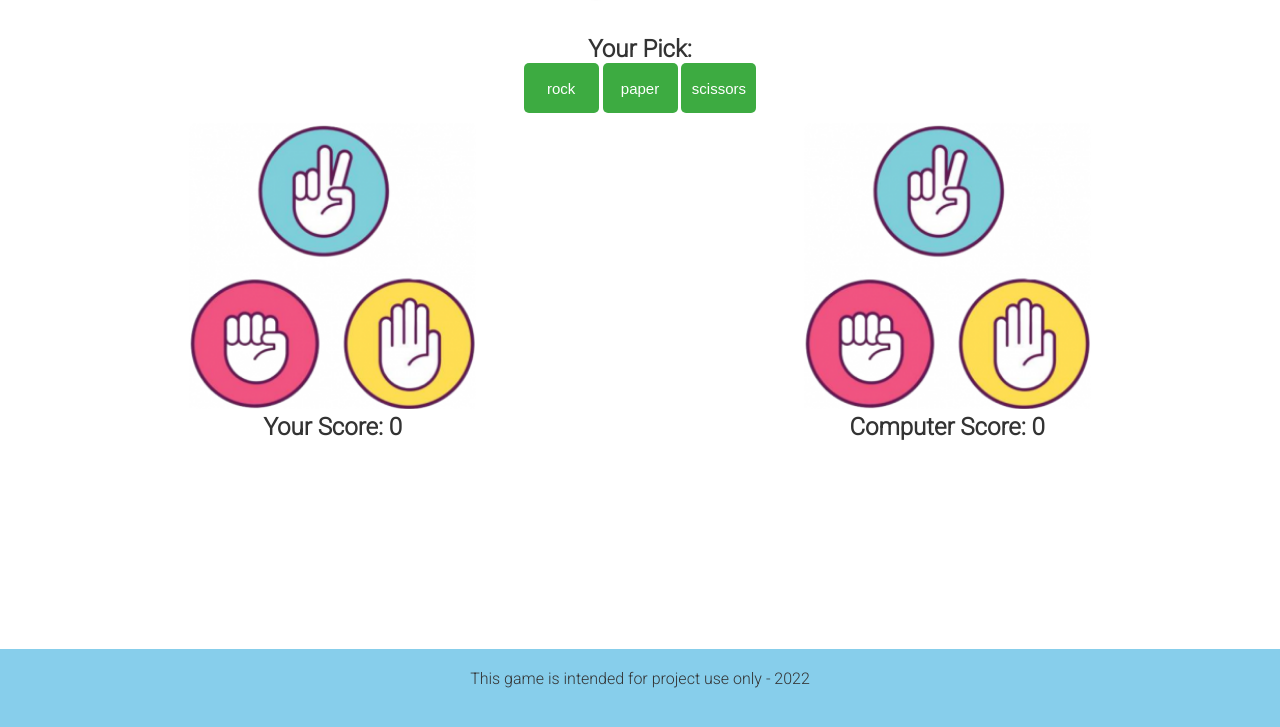
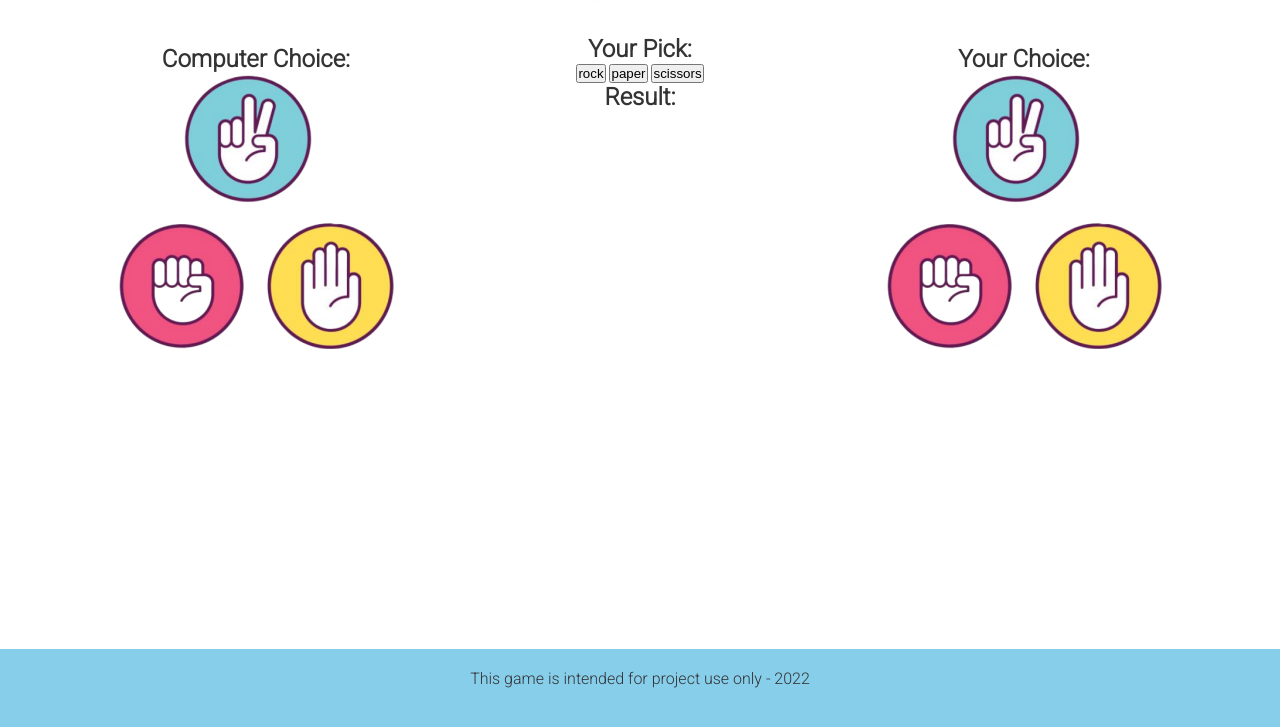
Before and after one commit to clayc03/rock-paper-scissors, a plain HTML site: page index.html in a window 1280 px wide. Shown: the part 71-798 px from the top of the page. Drawn offline with Linux system fonts and the light colour scheme.

Commit message:
Change position of buttons and result

```diff
--- a/assets/css/style.css
+++ b/assets/css/style.css
@@ -23,33 +23,6 @@ body {
   color: #333;
 }
 
-.game-result {
-  height: 2vh
-}
-
-.button {
-  background-color: #3dab41;
-  border: none;
-  color: #fff;
-  width: 75px;
-  height: 50px;
-  padding: 5px 10px;
-  text-decoration: none;
-  border-radius: 5px;
-  font-size: 15px;
-  cursor: pointer;
-}
-
-.button:hover {
-  background-color: #87CEEB;
-}
-
-.gaming-section {
-    width: 80%;
-    margin-left: auto;
-    margin-right: auto;
-}
-
 .left-about {
   padding-top: 10px;
   width: 40%;
@@ -64,10 +37,6 @@ body {
   height: 100%;
 }
 
-#your-choice, #computer-choice {
-  width: 70%;
-}
-
 .footer {
   height: 10vh;
   padding-top: 20px;
--- a/assets/js/script.js
+++ b/assets/js/script.js
@@ -3,11 +3,15 @@ const yourScore = document.getElementById('your-score')
 const computerChoiceDisplay = document.getElementById('computer-choice')
 const computerScore = document.getElementById('computer-score')
 const resultDisplay = document.getElementById('result')
-const possibleChoices = document.querySelectorAll('button')
-let userChoice
+const possibleChoice = document.querySelectorAll('button')
+let yourChoice
 
-possibleChoices.forEach(possibleChoice => possibleChoice.addEventListener('click', (e) => {
-    userChoice = e.target.id
-    userChoiceDisplay.innerHTML = userChoice
+possibleChoice.forEach(possibleChoice => possibleChoice.addEventListener('click', (e) => {
+    yourChoice = e.target.id
+    yourChoiceDisplay.innerHTML = userChoice
     generateComputerChoice()
 }))
+
+
+
+/** Add Event Listeners */
--- a/index.html
+++ b/index.html
@@ -18,26 +18,22 @@
         </h1>
     </header>
 
-    <section class="gaming-section">
-        <div>
-            <h2>Your Pick:</h2>
-            <button aria-label="Rock" data-choice="0" class="button">rock</button>
-            <button aria-label="Paper" data-choice="1" class="button">paper</button>
-            <button aria-label="Scissors" data-choice="2" class="button">scissors</button>
-        </div>
+    <div class="left-about">
+    <h2>Computer Choice:<span id="computer-choice"></span></h2>
+    <img src="assets/images/game-image.png">
+    </div>
 
-        <div id="game-result"></div>
+    <div class="right-about">
+    <h2>Your Choice:<span id="user-choice"></span></h2>
+    <img src="assets/images/game-image.png">
+    </div>
 
-        <div class="left-about">
-            <img src="assets/images/game-image.png" alt="" id="your-choice">
-            <h2>Your Score: <span id="your-score">0</span></h2>
-        </div>
-
-        <div class="right-about">
-            <img src="assets/images/game-image.png" alt="" id="computer-choice">
-            <h2>Computer Score: <span id="computer-score">0</span></h2>
-        </div>
-    </section>
+    <h2>Your Pick:</h2>
+    <button id="rock">rock</button>
+    <button id="paper">paper</button>
+    <button id="scissors">scissors</button>
+    <br>
+    <h2>Result:<span id="result"></span></h2>
 
     <footer class="footer">This game is intended for project use only - 2022</footer>
 
```
